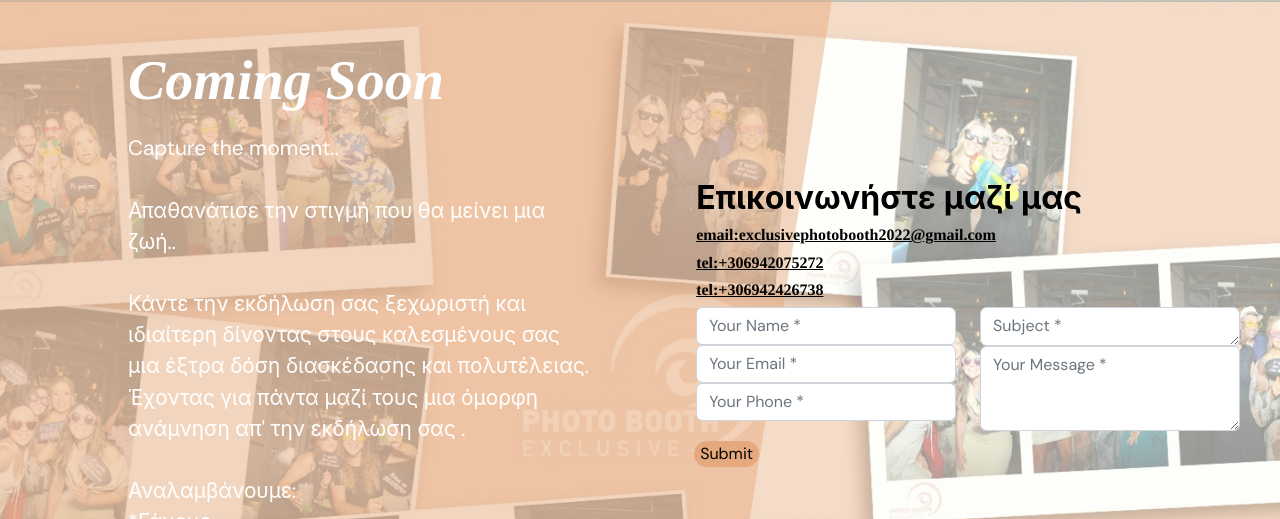
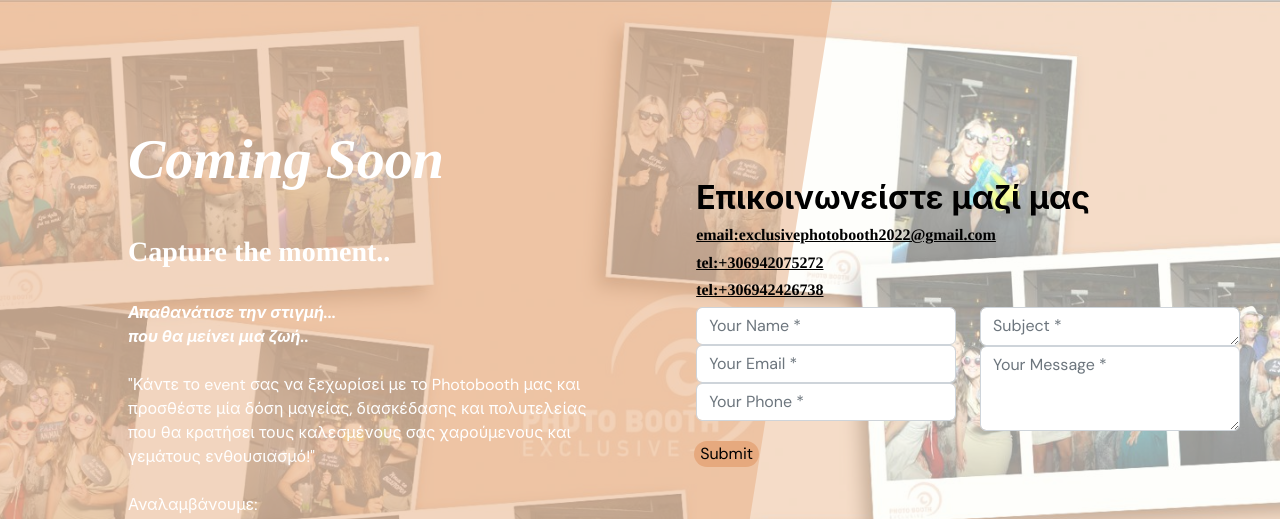
Before and after one commit to HarrisSymeoudakis/photobooth, a plain HTML site: page index.html in a window 1280 px wide. Shown: the top 519 px of the page. Drawn offline with nearby package versions, Linux system fonts and the light colour scheme.

Commit message:
Update index.html

```diff
--- a/index.html
+++ b/index.html
@@ -26,13 +26,15 @@
          <div class="masthead-content text-white">
             <div class="container-fluid px-4 px-lg-0">
                <h1 class="fst-italic lh-1 mb-4"><br/>Coming Soon</h1>
-               <p class="mb-5">Capture the moment..
+               <p class="mb-5"><h3><strong>Capture the moment..</strong></h3>
+                  <br/>
+                  <i><strong>Απαθανάτισε την στιγμή... <br/>που θα μείνει μια ζωή..</strong></i>
                   <br/>
                   <br/>
-                  Απαθανάτισε την στιγμή που θα μείνει μια ζωή..
-                  <br/>
-                  <br/>
-                  Κάντε την εκδήλωση σας ξεχωριστή και ιδιαίτερη δίνοντας στους καλεσμένους σας μια έξτρα δόση διασκέδασης και πολυτέλειας. Έχοντας για  πάντα μαζί τους μια όμορφη ανάμνηση απ' την εκδήλωση σας .
+					"Κάντε το event σας να ξεχωρίσει
+					με το Photobooth μας και προσθέστε
+					μία δόση μαγείας, διασκέδασης και πολυτελείας που θα κρατήσει τους
+					καλεσμένους σας χαρούμενους και γεμάτους ενθουσιασμό!"
                   <br/>
                   <br/>
                   Αναλαμβάνουμε:<br/>
@@ -60,7 +62,7 @@
       <div class="social-icons">
          <div class="d-flex flex-row flex-lg-column justify-content-center align-items-center h-100 mt-3 mt-lg-0">
             <div>
-               <h2>Επικοινωνήστε μαζί μας</h2>
+               <h2>Επικοινωνείστε μαζί μας</h2>
                <h6>
                   <a style="color: black;" target="_blank"; href="mailto:exclusivephotobooth2022@gmail.com">
                      email:exclusivephotobooth2022@gmail.com
```
